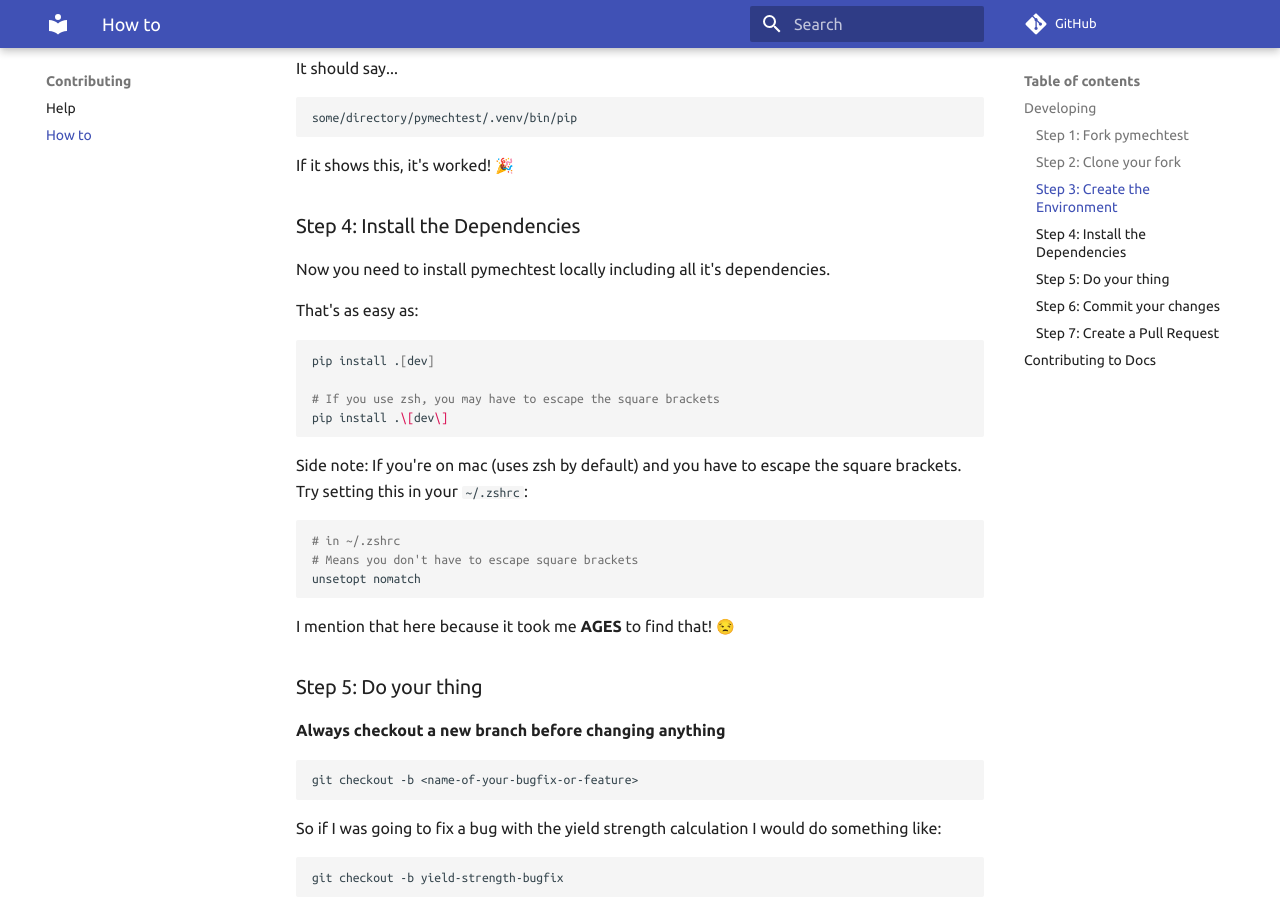
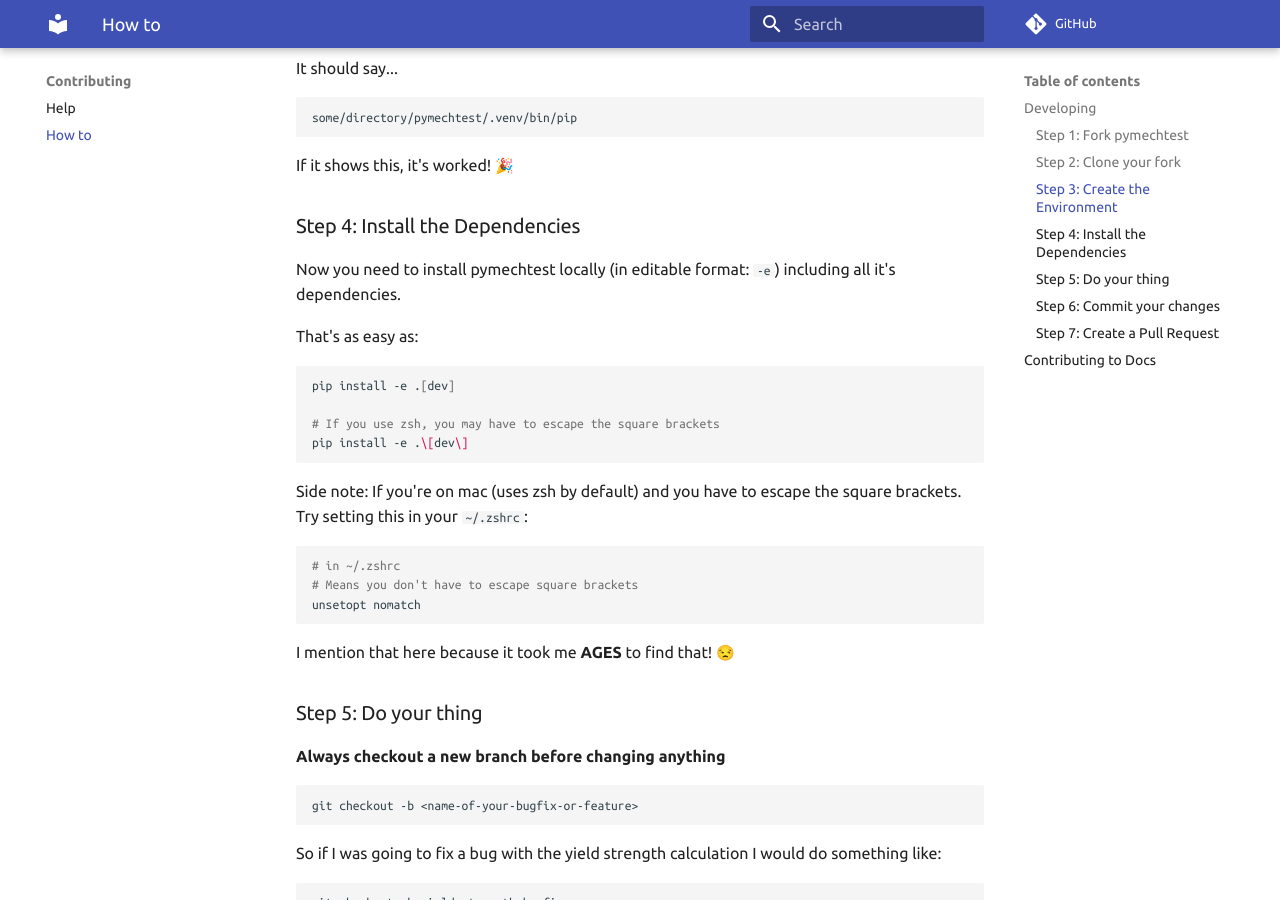
Before and after one commit to FollowTheProcess/pymechtest, an MkDocs documentation site: the page built from docs/contributing/guide.md, in a window 1280 px wide and 900 px high, scrolled down 2316 px. Built offline with MkDocs 1.6.1 and Material for MkDocs 9.7.7, drawn with Linux system fonts in a browser that asks for light colours; emoji names are drawn with the system emoji font; comment, search, counter and statistics services are not loaded.

Commit message:
Fix -e doc typo

````diff
--- a/docs/contributing/guide.md
+++ b/docs/contributing/guide.md
@@ -112,15 +112,15 @@ If it shows this, it's worked! :tada:
 
 ### Step 4: Install the Dependencies
 
-Now you need to install pymechtest locally including all it's dependencies.
+Now you need to install pymechtest locally (in editable format: `-e`) including all it's dependencies.
 
 That's as easy as:
 
 ```shell
-pip install .[dev]
+pip install -e .[dev]
 
 # If you use zsh, you may have to escape the square brackets
-pip install .\[dev\]
+pip install -e .\[dev\]
 ```
 
 Side note: If you're on mac (uses zsh by default) and you have to escape the square brackets. Try setting this in your `~/.zshrc`:
````
